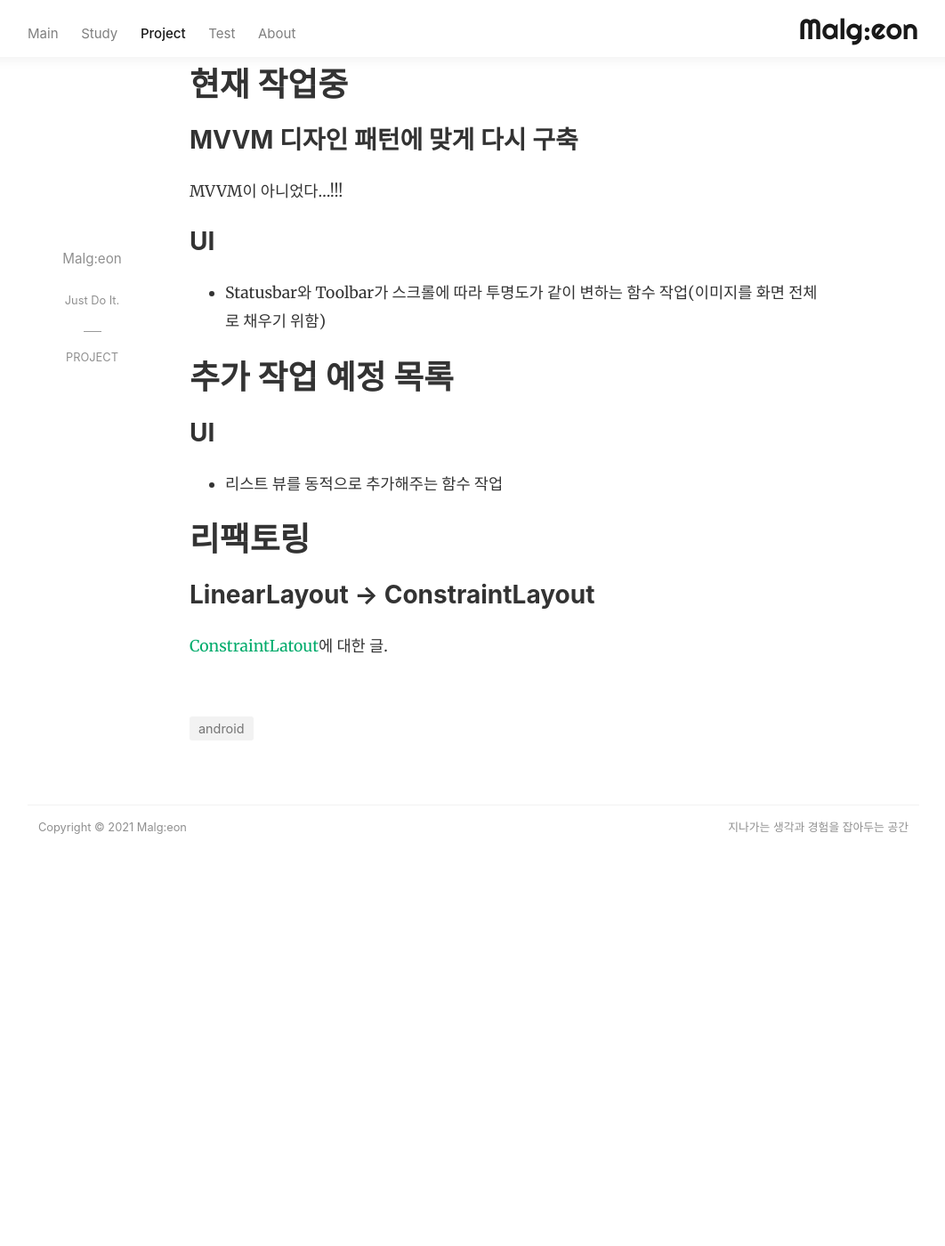
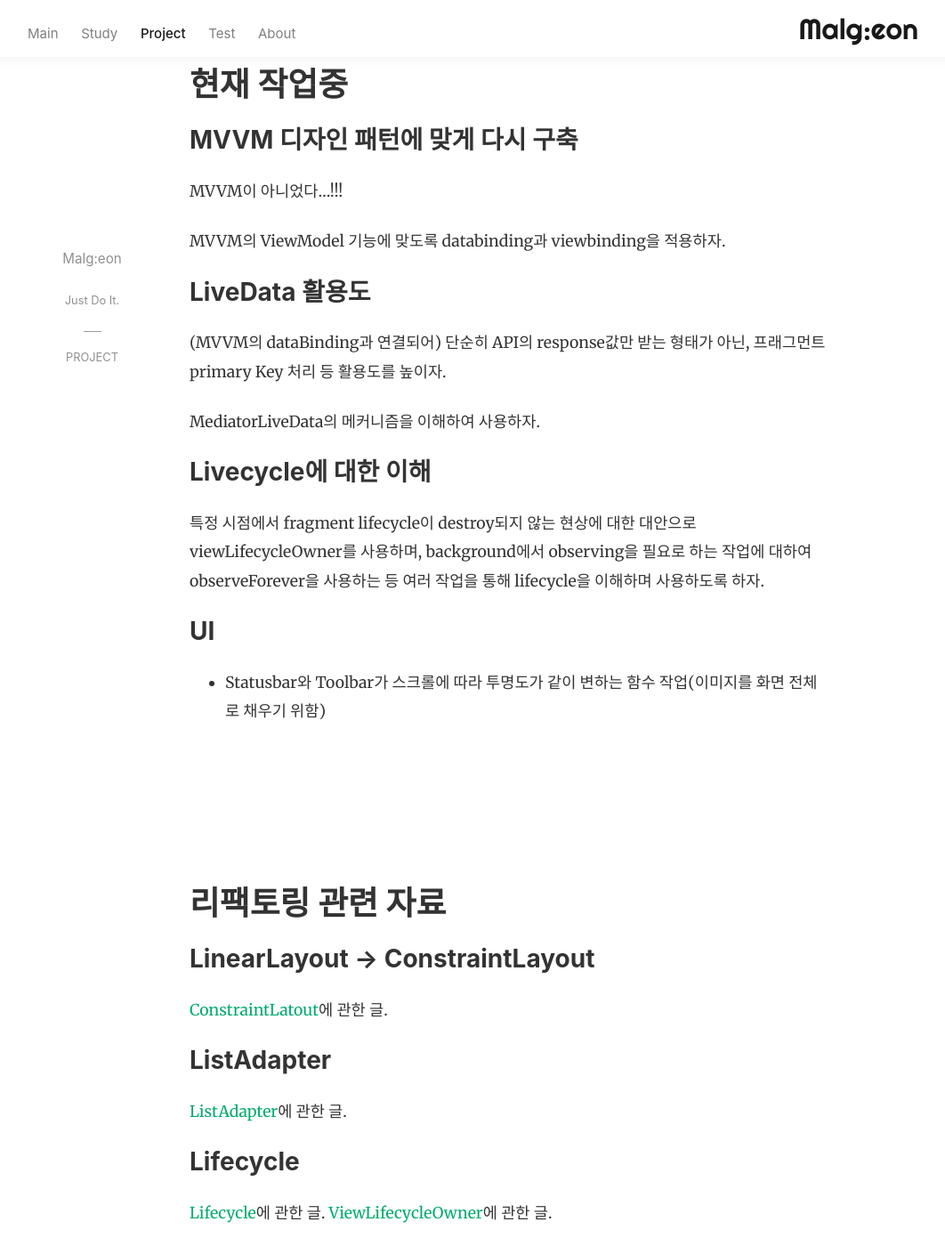
Before and after one commit to Malgeon/makeBlog, a Jekyll site: the page built from _posts/project/2020-11-23-android_app_service_clone.md, in a window 1280 px wide and 1400 px high, scrolled down 2505 px. Shown: the whole window at 89% size, without its empty margins (108-1170 px from the left). Built offline with Jekyll 4.4.1, drawn with Linux system fonts in a browser that asks for light colours; nearby versions of some CDN libraries; before the commit the page ends 3491 px from its top, so only the background shows below that; some of the changed text lies outside the part shown.

Commit message:
210204 android project -ing

```diff
--- a/_posts/project/2020-11-23-android_app_service_clone.md
+++ b/_posts/project/2020-11-23-android_app_service_clone.md
@@ -46,24 +46,40 @@ images: [ assets/images/project/android/main.JPG, assets/images/project/android/
 # 현재 작업중
 
 ### MVVM 디자인 패턴에 맞게 다시 구축
+MVVM이 아니었다...!!!
 
-MVVM이 아니었다...!!!
+MVVM의 ViewModel 기능에 맞도록 databinding과 viewbinding을 적용하자.
+
+### LiveData 활용도
+(MVVM의 dataBinding과 연결되어) 단순히 API의 response값만 받는 형태가 아닌, 프래그먼트 primary Key 처리 등
+활용도를 높이자.
+
+MediatorLiveData의 메커니즘을 이해하여 사용하자.
+
+### Livecycle에 대한 이해
+특정 시점에서 fragment lifecycle이 destroy되지 않는 현상에 대한 대안으로 viewLifecycleOwner를 사용하며, background에서 observing을 필요로 하는 작업에 대하여 observeForever을 사용하는 등 여러 작업을 통해 lifecycle을 이해하며 사용하도록 하자.
 
 
 ### UI
-
 - Statusbar와 Toolbar가 스크롤에 따라 투명도가 같이 변하는 함수 작업(이미지를 화면 전체로 채우기 위함)
 
+<br><br><br><br>
 
-# 추가 작업 예정 목록
-
-### UI
-
-- 리스트 뷰를 동적으로 추가해주는 함수 작업
-
-
-# 리팩토링
+# 리팩토링 관련 자료
 
 ### LinearLayout -> ConstraintLayout
 
-[ConstraintLatout](https://academy.realm.io/kr/posts/constraintlayout-it-can-do-what-now/)에 대한 글.
+[ConstraintLatout](https://academy.realm.io/kr/posts/constraintlayout-it-can-do-what-now/)에 관한 글.
+
+### ListAdapter
+
+[ListAdapter](https://zion830.tistory.com/86)에 관한 글.
+
+### Lifecycle
+
+[Lifecycle](http://pluu.github.io/blog/android/2020/01/25/android-fragment-lifecycle/)에 관한 글.
+[ViewLifecycleOwner](https://uchun.dev/caution-when-using-a-fragment-viewLifecycleOwner/)에 관한 글.
+
+### LiveData
+
+[LiveData](https://hckim999.tistory.com/26)에 관한 글.
```
